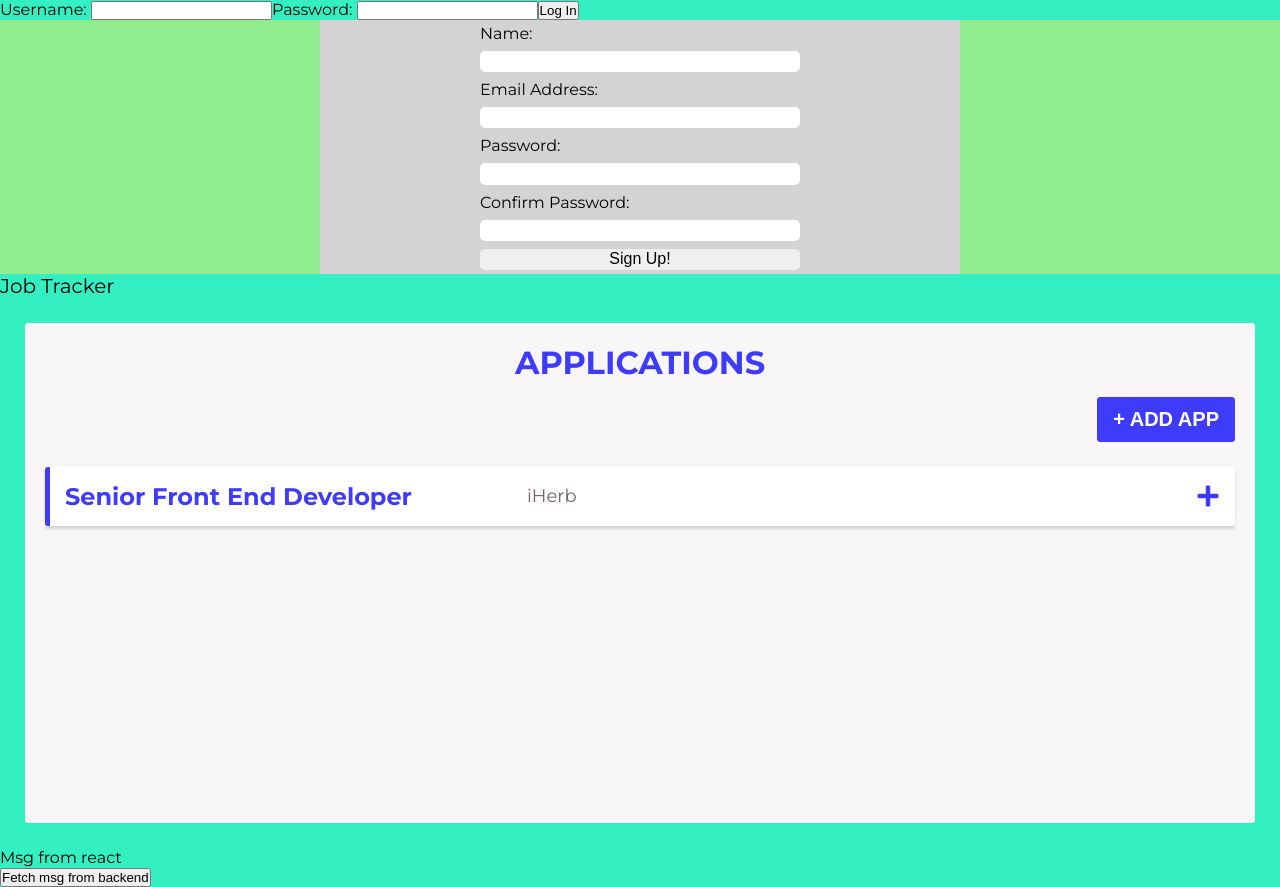
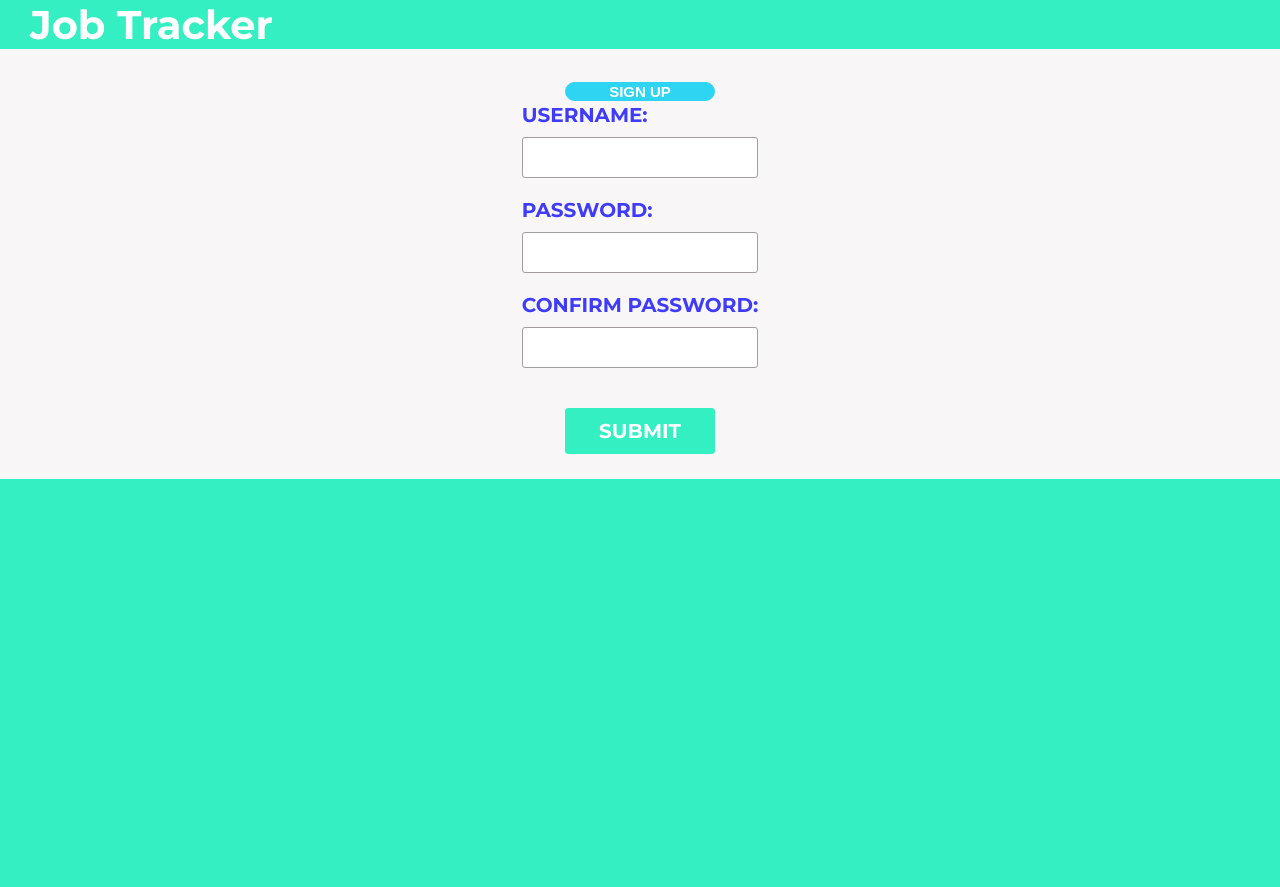
Before and after one commit to chingu-voyages/v8-chimeras-team-04, a React (Create React App) app in the folder client/: page / in a window 1280 px wide. After the commit the page ends 800 px from the top, so only its background shows below. Built offline with nearby package versions, Linux system fonts and the light colour scheme.

Commit message:
Refactor

```diff
--- a/client/src/App.jsx
+++ b/client/src/App.jsx
@@ -3,34 +3,15 @@ import React, { useState } from 'react';
 import AppList from './components/AppList/AppList.jsx';
 import Login from './components/Login';
 import Header from './components/Header';
-import Signup from './components/Signup';
 
 export default function App() {
-  const [data, setData] = useState();
+	const [auth, setAuth] = useState(false);
+	const [currentUser, setCurrentUser] = useState('');
 
-  return (
-    <div>
-      <Login />
-      <Signup />
-      <Header />
-      <div className="full-app">
-        <AppList />
-      </div>
-      <p>Msg from react</p>
-      <p>{data}</p>
-      <button onClick={handleClick}>Fetch msg from backend</button>
-    </div>
-  )
-
-  function handleClick(e) {
-    e.preventDefault();
-
-    fetch('/chimeras')
-      .then(res => res.json())
-      .then(data => setData(data.msg))
-      .catch(err => {
-        setData('Error: make sure the backend is running! `npm run server`')
-        console.log(`fetch failed: ${err}`)
-      })
-  }
+	return (
+		<div>
+			<Header currentUser={currentUser} />
+			{auth ? <AppList /> : <Login auth={auth} setAuth={setAuth} setCurrentUser={setCurrentUser} />}
+		</div>
+	);
 }
--- /dev/null
+++ b/client/src/Components/Header/header.scss
@@ -0,0 +1,7 @@
+header {
+	display: flex;
+	font-size: 20px;
+	justify-content: space-between;
+	color: white;
+	margin: 0 30px;
+}
--- /dev/null
+++ b/client/src/Components/Header/index.jsx
@@ -0,0 +1,12 @@
+import React from 'react';
+
+import './header.scss';
+
+export default function Header({ currentUser }) {
+	return (
+		<header>
+			<h1>Job Tracker</h1>
+			<h1>{currentUser}</h1>
+		</header>
+	);
+}
--- a/client/src/Components/Login.jsx
+++ /dev/null
@@ -1,57 +0,0 @@
-import React, { useState } from 'react';
-
-export default function Login() {
-  const [ username, setUsername ] = useState("");
-  const [ password, setPassword ] = useState("");
-
-  return (
-    <div className="login">
-      <form onSubmit={handleSubmit}>
-        <label htmlFor="username">Username: </label>
-        <input
-          name="username"
-          type="text"
-          value={username}
-          onChange={e => setUsername(e.target.value)}
-          required
-        />
-
-        <label htmlFor="password">Password: </label>
-        <input
-          name="password"
-          type="password"
-          value={password}
-          onChange={e => setPassword(e.target.value)}
-          required
-        />
-        <button>Log In</button>
-      </form>
-    </div>
-  )
-
-  function handleSubmit(e) {
-    e.preventDefault();
-    if(username.length < 4 && password.length < 4) return;
-
-    const data = new FormData(e.target);
-    fetch('/api/form-submit-url', {
-      method: 'POST',
-      body: data,
-      headers: {
-        'Content-Type': 'application/json'
-      }
-    })
-    .then(res => {
-      if(res.status === 200) {
-        this.props.history.push('/');
-      } else {
-        const error = new Error(res.error);
-        throw error;
-      }
-    })
-    .catch(err => {
-      console.error(err);
-      alert('Error logging in. Please Try Again');
-    })
-  }
-}
--- /dev/null
+++ b/client/src/Components/Login/index.jsx
@@ -0,0 +1,58 @@
+import React, { useState } from 'react';
+import axios from 'axios';
+import './login.scss';
+
+export default function Login({ auth, setAuth, setCurrentUser }) {
+	const [username, setUsername] = useState('');
+	const [password, setPassword] = useState('');
+	const [passwordConfirm, setPasswordConfirm] = useState('');
+	const [error, setError] = useState('');
+	const [login, setLogin] = useState('signup');
+
+	return (
+		<div className="login">
+			<div className="login-btns">
+				{login === 'signup' && <button onClick={handleClick('login')}>Sign up</button>}
+				{login === 'login' && <button onClick={handleClick('signup')}>Log in</button>}
+			</div>
+			<form onSubmit={handleSubmit}>
+				<label htmlFor="username">Username: </label>
+				<input type="text" name="username" value={username} onChange={e => setUsername(e.target.value)} />
+				<label htmlFor="password">Password: </label>
+				<input type="password" name="password" value={password} onChange={e => setPassword(e.target.value)} />
+				{login === 'signup' && <label htmlFor="confirm">Confirm Password: </label>}
+				{login === 'signup' && (
+					<input
+						type="password"
+						name="confirm"
+						value={passwordConfirm}
+						onChange={e => setPasswordConfirm(e.target.value)}
+					/>
+				)}
+				<span>{error}</span>
+				<input type="submit" value="Submit" />
+			</form>
+		</div>
+	);
+
+	function handleSubmit(e) {
+		e.preventDefault();
+		const url = login === 'signup' ? '/signup' : '/login';
+
+		axios.post(url, { username, password, passwordConfirm }).then(({ data }) => {
+			if (data.error) {
+				setError(data.error);
+				setAuth(false);
+			} else {
+				setError('');
+				setAuth(true);
+				console.log(data);
+				setCurrentUser(data.newUser.username);
+			}
+		});
+	}
+
+	function handleClick(login) {
+		return () => setLogin(login);
+	}
+}
--- /dev/null
+++ b/client/src/Components/Login/login.scss
@@ -0,0 +1,97 @@
+@import './../../variables.scss';
+
+.login {
+	background-color: $grey-light;
+	color: $blue-med;
+	text-transform: uppercase;
+	padding: 15px 0px;
+	font-size: 24px;
+	height: 15%;
+
+	display: flex;
+	align-items: center;
+	justify-content: center;
+	flex-direction: column;
+	position: relative;
+
+	padding: 25px;
+
+	height: 85%;
+
+	form {
+		height: 100%;
+		display: flex;
+		flex-direction: column;
+		justify-content: space-between;
+		text-align: right;
+
+		span {
+			color: red;
+			font-size: 10px;
+			height: 20px;
+			text-align: center;
+		}
+
+		label {
+			color: $blue-med;
+			font-weight: 700;
+			font-size: 20px;
+			text-align: left;
+		}
+
+		input {
+			width: 100%;
+			font-size: 16px;
+			padding: 10px;
+			margin: 10px 0px 20px 0px;
+			border: 1px solid $grey-med;
+			border-radius: 3px;
+			color: $grey-med;
+			font-family: $font-main;
+
+			&:focus {
+				border: 1px solid $blue-med;
+				outline: none;
+			}
+		}
+
+		input[type='submit'] {
+			background-color: $green-med;
+			border: 1px solid $green-med;
+			text-transform: uppercase;
+			color: white;
+			font-weight: 700;
+			font-size: 20px;
+			padding: 10px 15px;
+			border-radius: 3px;
+			width: 150px;
+			margin: 0 auto;
+
+			&:hover {
+				background-color: $green-med2;
+				border-color: $green-med2;
+				cursor: pointer;
+			}
+		}
+	}
+}
+
+button {
+	background-color: rgb(46, 213, 243);
+	border: 1px solid rgb(46, 213, 243);
+	text-transform: uppercase;
+	color: white;
+	font-weight: 700;
+	font-size: 15px;
+	// padding: 10px 15px;
+	// border-radius: 3px;
+	width: 150px;
+	margin: 0 auto;
+	border-radius: 100px;
+
+	&:hover {
+		background-color: $green-med2;
+		border-color: $green-med2;
+		cursor: pointer;
+	}
+}
--- a/client/src/Components/Signup.jsx
+++ /dev/null
@@ -1,66 +0,0 @@
-import React, {useState} from 'react';
-import axios from 'axios';
-import './Signup.scss';
-
-export default function Signup() {
-  const [ username, setUsername ] = useState("");
-  const [ email, setEmail ] = useState('');
-  const [password, setPassword] = useState('');
-  const [passwordConfirm, setPasswordConfirm] = useState('');
-  const [isAuth, setIsAuth] = useState(false);
-  const [error, setError] = useState('');
-
-  if (isAuth) return <div style={{color: 'red', fontSize: '50px'}}>{username} signed up!</div>
-  return (
-    <div className="signup">
-      <form onSubmit={handleSubmit}>
-        {error.length > 0 && <div style={{color: 'red'}}>{error}</div>}
-        <label htmlFor="username">Name: </label>
-        <input
-          type="text"
-          name="username"
-          value={username}
-          onChange={e => setUsername(e.target.value)}
-        />
-        <label htmlFor="email">Email Address: </label>
-        <input
-          type="email"
-          name="email"
-          value={email}
-          onChange={e => setEmail(e.target.value)}
-        />
-        <label htmlFor="password">Password: </label>
-        <input
-          type="password"
-          name="password"
-          value={password}
-          onChange={e => setPassword(e.target.value)}
-        />
-        <label htmlFor="confirm">Confirm Password: </label>
-        <input
-          type="password"
-          name="confirm"
-          value={passwordConfirm}
-          onChange={e => setPasswordConfirm(e.target.value)}
-        />
-        <input type="submit" value="Sign Up!" />
-      </form>
-    </div>
-  )
-
-  function handleSubmit(e) {
-    e.preventDefault();
-
-    axios.post('/signup', {username, password, passwordConfirm})
-      .then(({data}) => {
-        console.log(data)
-        if (data.error) {
-          setError(data.error)
-          setIsAuth(false);
-        } else {
-          setError('')
-          setIsAuth(true);
-        }
-      });
-  }
-}
--- a/client/src/Components/Signup.scss
+++ /dev/null
@@ -1,42 +0,0 @@
-
-
-.signup {
-  background: lightgreen;
-  form {
-    background: lightgray;
-    margin: 0 auto;
-    display: flex;
-    justify-content: space-between;
-    flex-direction: column;
-    width: 50%;
-    label, input {
-      margin: 0.25em auto;
-    }
-    label {
-      width: 50%;
-      font-size: 1em;
-    }
-    input {
-      padding: 0.1em 0.5em;
-      border: none;
-      border-radius: 5px;
-      width: 50%;
-      font-size: 1em;
-    }
-    button {
-      border: 1px solid lightgreen;
-      background: white;
-      border-radius: 10px;
-      padding: 0.25em 0.5em;
-      width: 5em;
-      margin: 2em auto;
-      font-size: 1.5em;
-      &:hover {
-        cursor: pointer;
-        background: lightgreen;
-        border: 1px solid white;
-      }
-    }
-  }
-
-}
--- a/client/src/components/AppListing/AppListing.jsx
+++ b/client/src/components/AppListing/AppListing.jsx
@@ -4,25 +4,17 @@ import FullApp from '../FullApp/FullApp.jsx';
 
 import './AppListing.scss';
 
-
 export default function AppListing(props) {
-
 	return (
 		<div className="app-listing">
 			<div className="listing-categories-main">
 				<h2 className="position">{props.position}</h2>
 				<h2 className="company">{props.company}</h2>
-        <button
-          onClick={() => props.setFullView(!props.fullView)}
-          className="expand-button">
-          { props.fullView ? <i class="fas fa-minus"></i> : <i class="fas fa-plus"></i> }
-
+				<button onClick={() => props.setFullView(!props.fullView)} className="expand-button">
+					{props.fullView ? <i className="fas fa-minus" /> : <i className="fas fa-plus" />}
 				</button>
 			</div>
-      {props.fullView ?
-        <FullApp /> :
-        ''
+			{props.fullView ? <FullApp /> : ''}
+		</div>
+	);
 }
-    </div>
-  )
-}
--- a/client/src/components/Header.jsx
+++ /dev/null
@@ -1,7 +0,0 @@
-import React from 'react';
-
-import './header.scss';
-
-export default function Header() {
-  return <header>Job Tracker</header>
-}
--- a/client/src/components/header.scss
+++ /dev/null
@@ -1,3 +0,0 @@
-header {
-  font-size: 20px;
-}
```
Also changed, not shown: 1 other file (tests, documents, lock files or other folders). Lines whose indentation alone changed are shown as unchanged.
